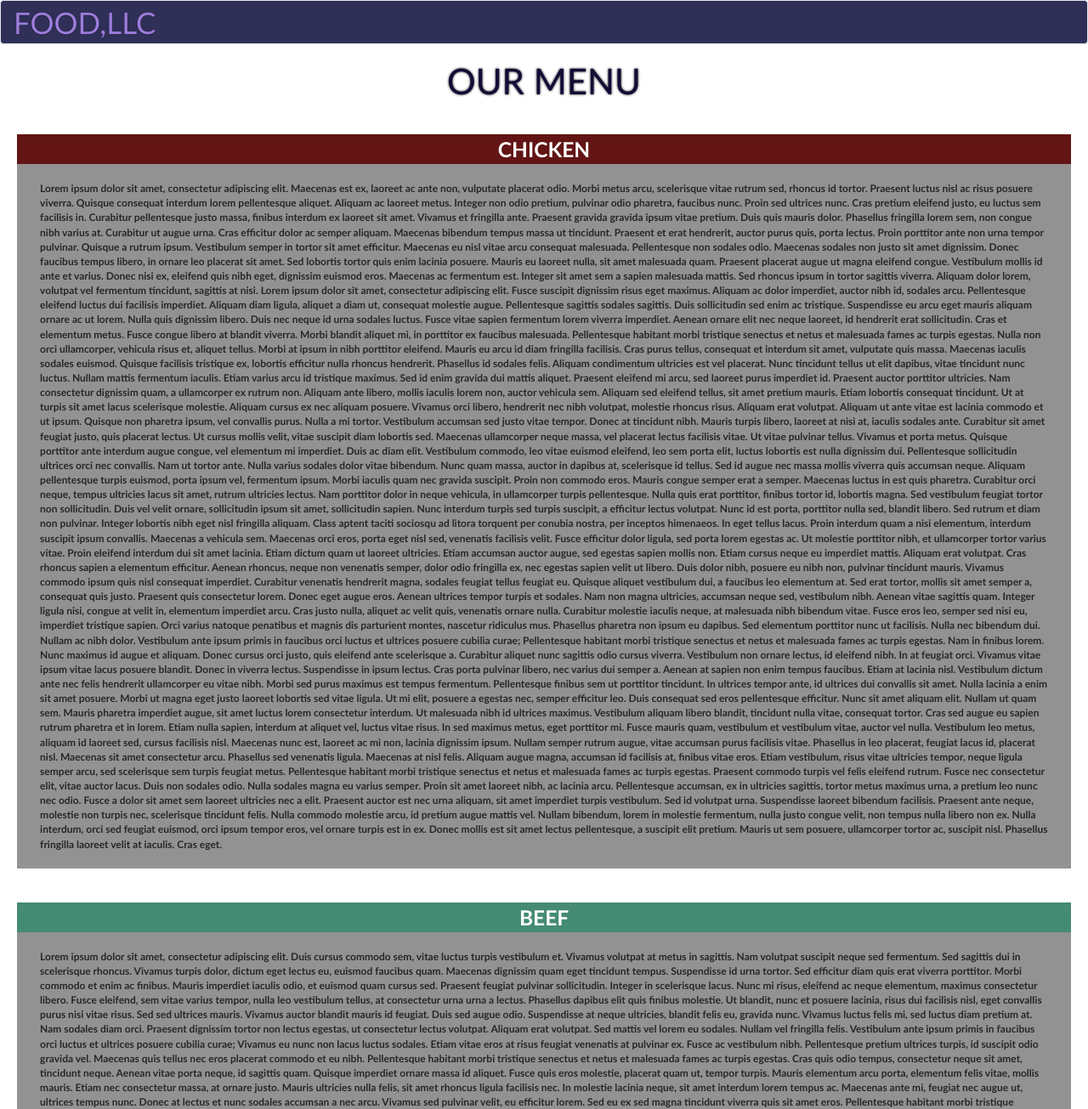
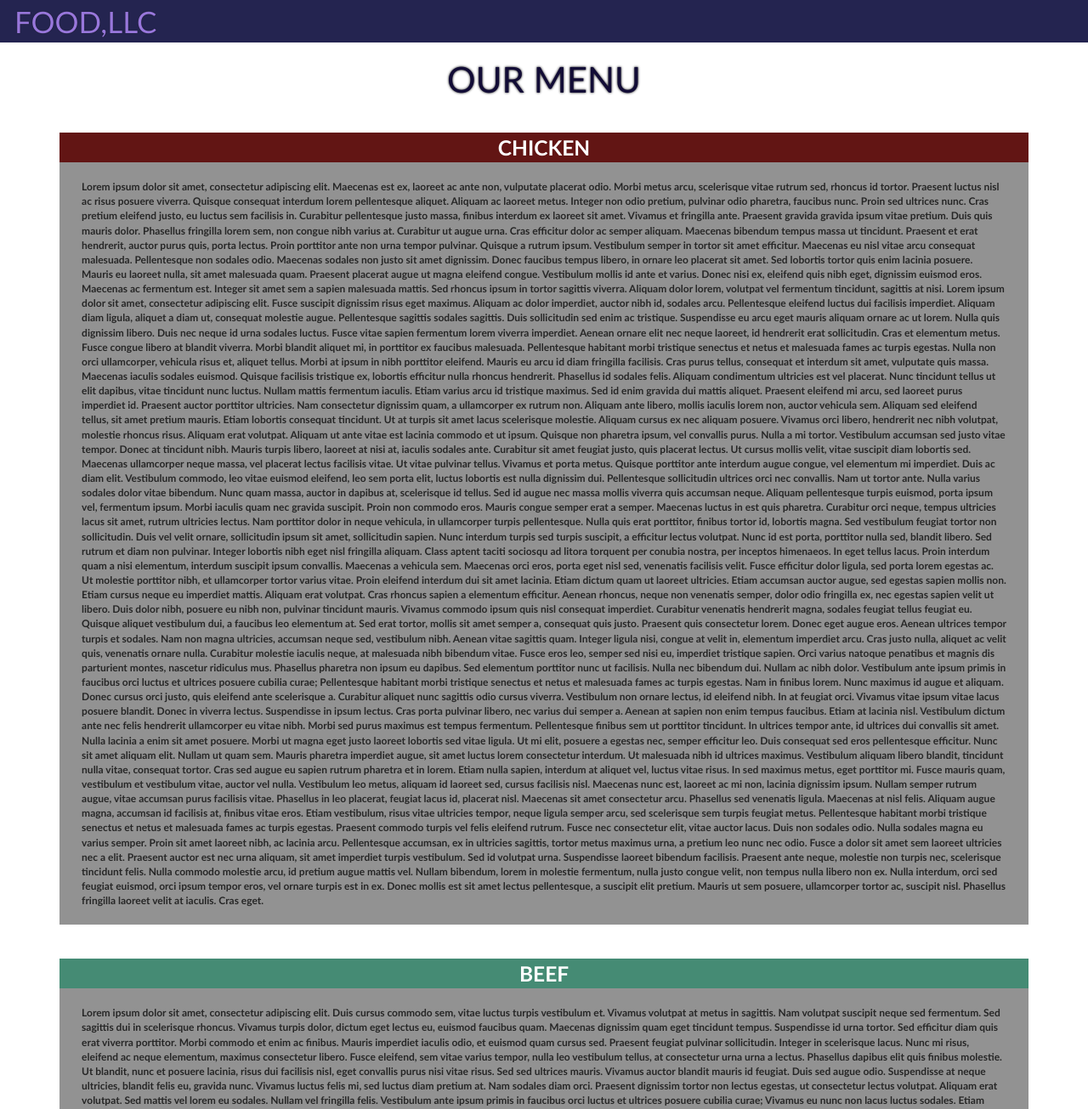
Before and after one commit to ozlemkrblt/Coursera_Assignments, a plain HTML site: page module3_solution/index.html in a window 1280 px wide. Shown: the top 1305 px of the page at 85% size. Drawn offline with Linux system fonts and the light colour scheme.

Commit message:
navbar fixed.

```diff
--- a/module3_solution/css/style.css
+++ b/module3_solution/css/style.css
@@ -10,6 +10,7 @@ h1 {
 }
 
 body{
+  padding:50px;
   font-family: "Trebuchet MS", Helvetica, sans-serif;
 }
 
@@ -17,11 +18,11 @@ body{
   color: mediumpurple;
   text-shadow: 0 0 1px black;
   font-size: 2.5em;
-
+  padding-left: 2px;
 }
-.navbar{
+.navbar-fixed-top{
   background-color:#191947;
-  opacity: 90% ;
+  opacity: 95% ;
 
 }
 .navbar-default .navbar-toggle{
@@ -46,6 +47,12 @@ padding: 20px ;
 width: 100%;
 
 }
+.nav>li>a {
+text-align: center;
+font-size: larger;
+
+}
+
 .row .container-fluid{
     /*position: relative;
     top: 0;*/
@@ -101,3 +108,8 @@ width: 100%;
   background-color:   #ffe4c4;
   color: #cd2626 ;
 }
+
+a, a:hover, a:focus, a:active {
+  text-decoration: none;
+  color: inherit;
+}
--- a/module3_solution/index.html
+++ b/module3_solution/index.html
@@ -27,7 +27,7 @@
     <script src="js/script.js"></script>
 
     <!--Navbar-->
-    <nav class="navbar navbar-default">
+    <nav class="navbar-fixed-top navbar-default">
         <div class="container-fluid">
             <!-- Brand and toggle get grouped for better mobile display -->
             <div class="navbar-header">
@@ -42,12 +42,12 @@
             </div>
 
             <!-- Collect the nav links, forms, and other content for toggling -->
-            <div class="collapse navbar-collapse" id="bs-example-navbar-collapse-1">
+            <div class="collapse navbar-collapse " id="bs-example-navbar-collapse-1">
 
                 <ul class="nav navbar-nav navbar-right visible-xs">
-                    <li><a href="#">CHICKEN</a></li>
-                    <li><a href="#">BEEF</a></li>
-                    <li><a href="#">SUSHI</a></li>
+                    <li><a href="#header1">CHICKEN</a></li>
+                    <li><a href="#header2">BEEF</a></li>
+                    <li><a href="#header3">SUSHI</a></li>
 
                 </ul>
             </div><!-- /.navbar-collapse -->
@@ -60,7 +60,7 @@
 
     <div class="row">
         <div class="content-header" id="header1">
-            CHICKEN
+            <a name="header1"> CHICKEN</a>
         </div>
     <div class="container-fluid col-lg-12 col-md-12 col-xs-12">
 
@@ -102,7 +102,7 @@ Donec mollis est sit amet lectus pellentesque, a suscipit elit pretium. Mauris u
 </div>
 <div class="row">
     <div class="content-header" id="header2">
-        BEEF
+        <a name="header2">BEEF</a>
     </div>
     <div class="container-fluid col-lg-12 col-md-12 col-xs-12">
 
@@ -184,7 +184,7 @@ Donec mollis est sit amet lectus pellentesque, a suscipit elit pretium. Mauris u
 </div>
 <div class="row">
     <div class="content-header" id="header3">
-        SUSHI
+        <a name="header3"> SUSHI</a>
     </div>
 
     <div class="container-fluid col-lg-12 col-md-12 col-xs-12">
```
